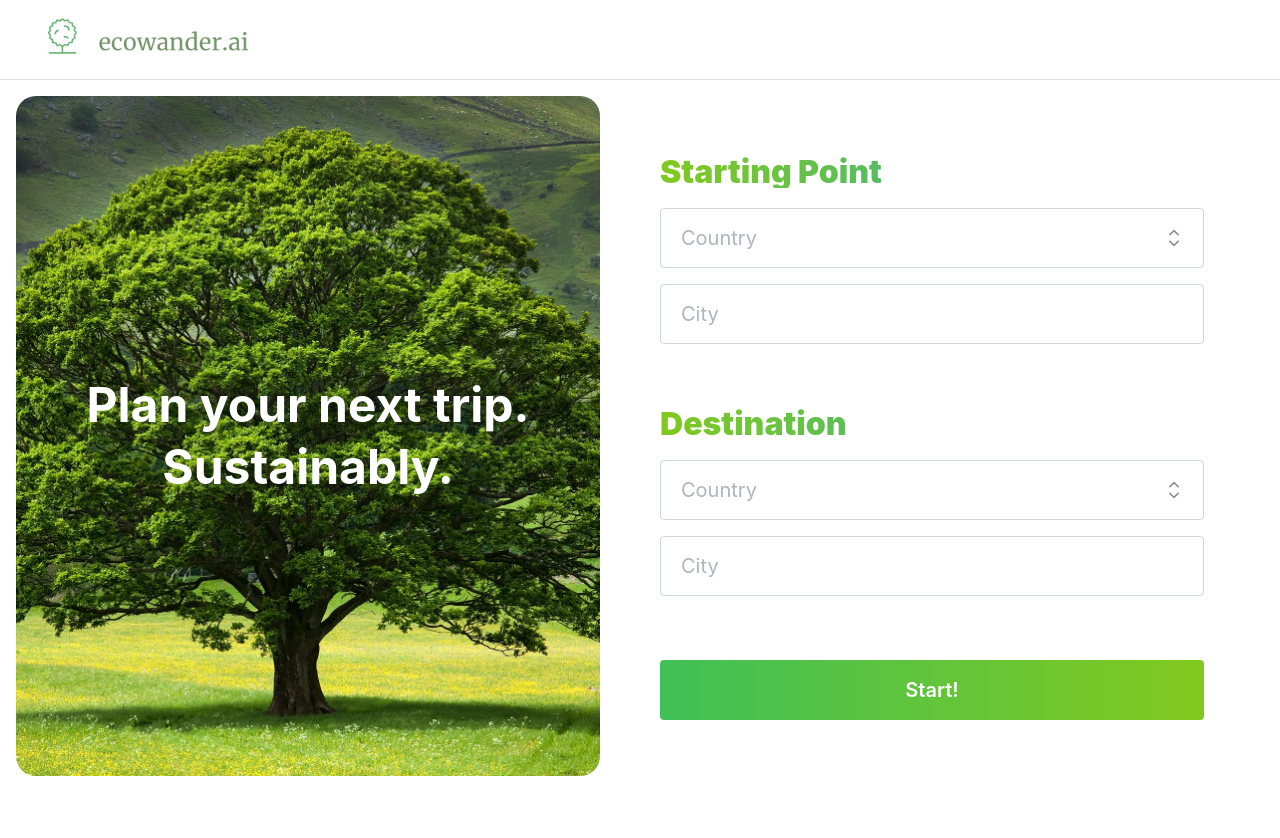
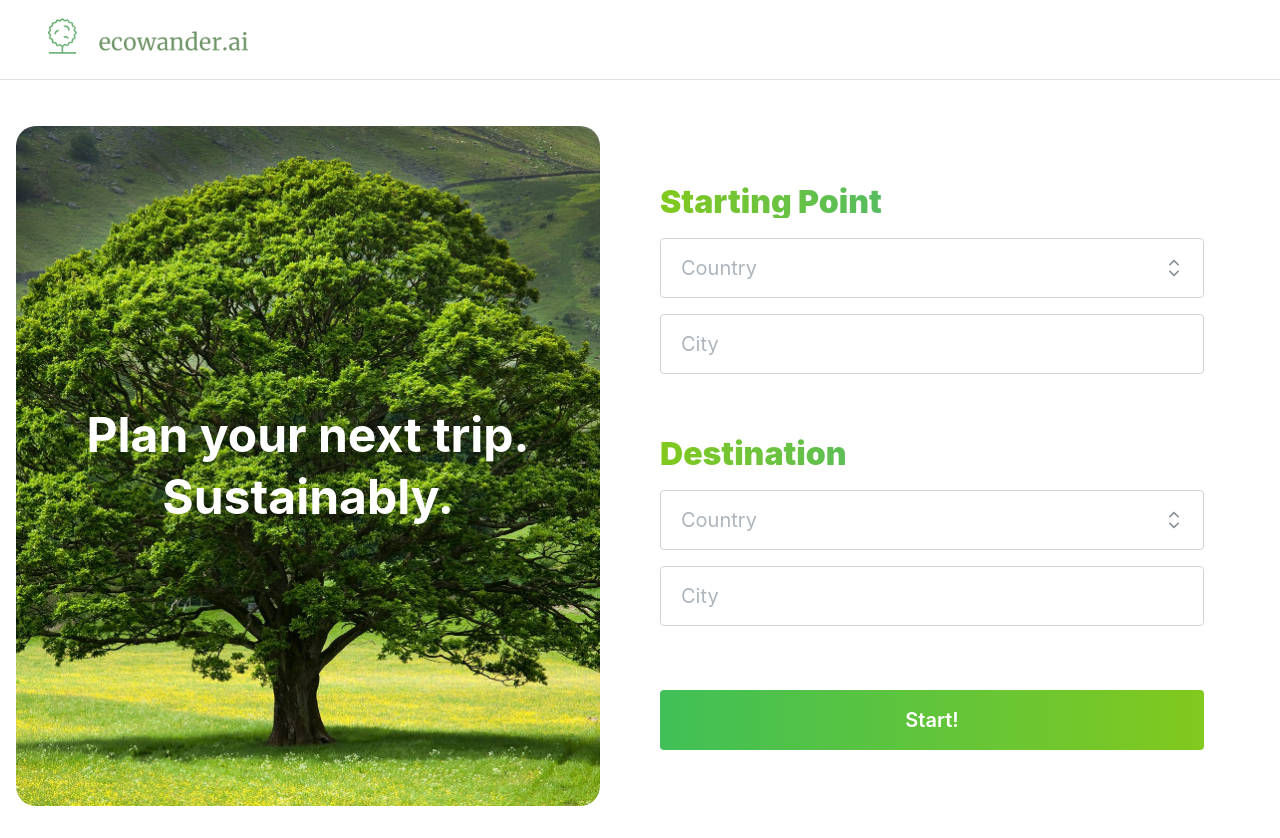
Before and after one commit to apramm/Ecowander.ai, a React (Vite) app in the folder Frontend/: page / in a window 1280 px wide. Before the commit the page ends 808 px from the top, so only its background shows below. Built offline with nearby package versions, Linux system fonts and the light colour scheme.

Commit message:
Add some margins

```diff
--- a/Frontend/src/App.tsx
+++ b/Frontend/src/App.tsx
@@ -130,7 +130,7 @@ function App() {
             />
           </Group>
         </AppShell.Header>
-        <AppShell.Main>
+        <AppShell.Main mt={30}>
           <motion.div
             key={currentStep}
             initial="hidden"
```
